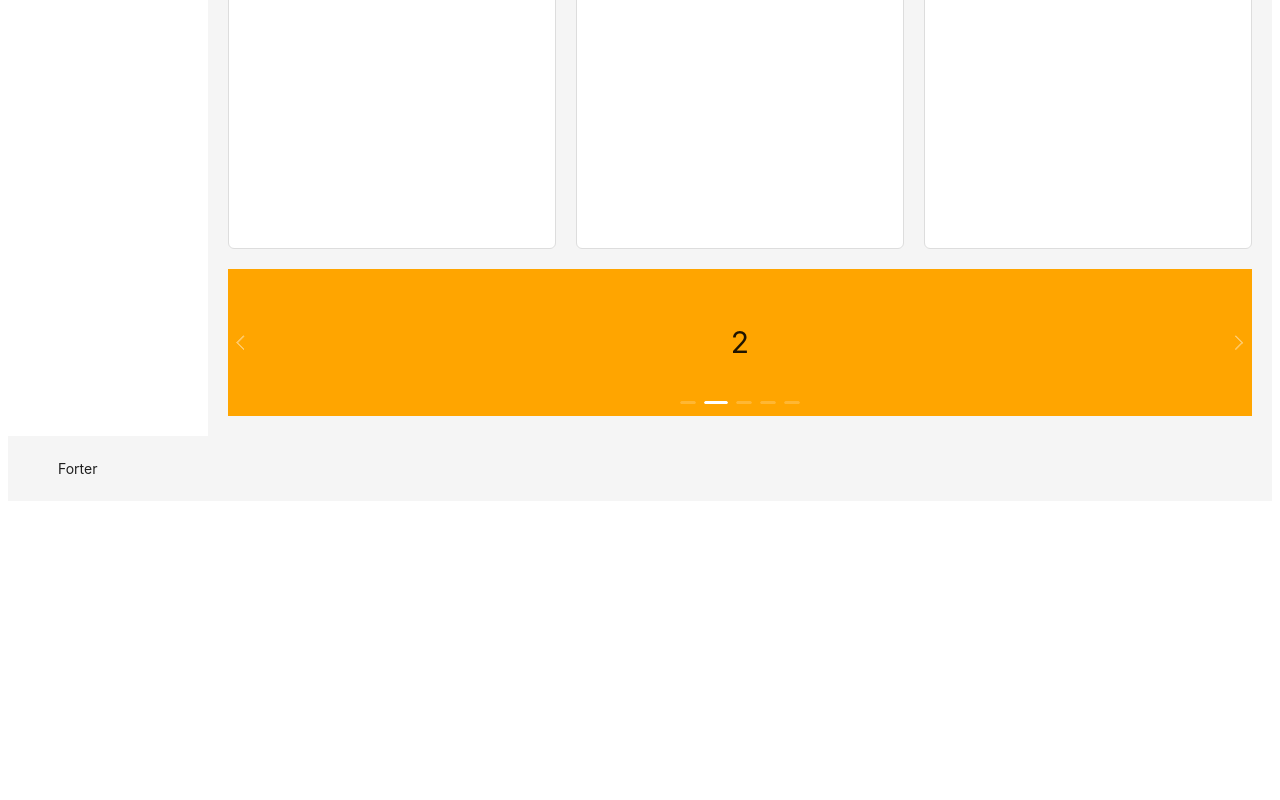
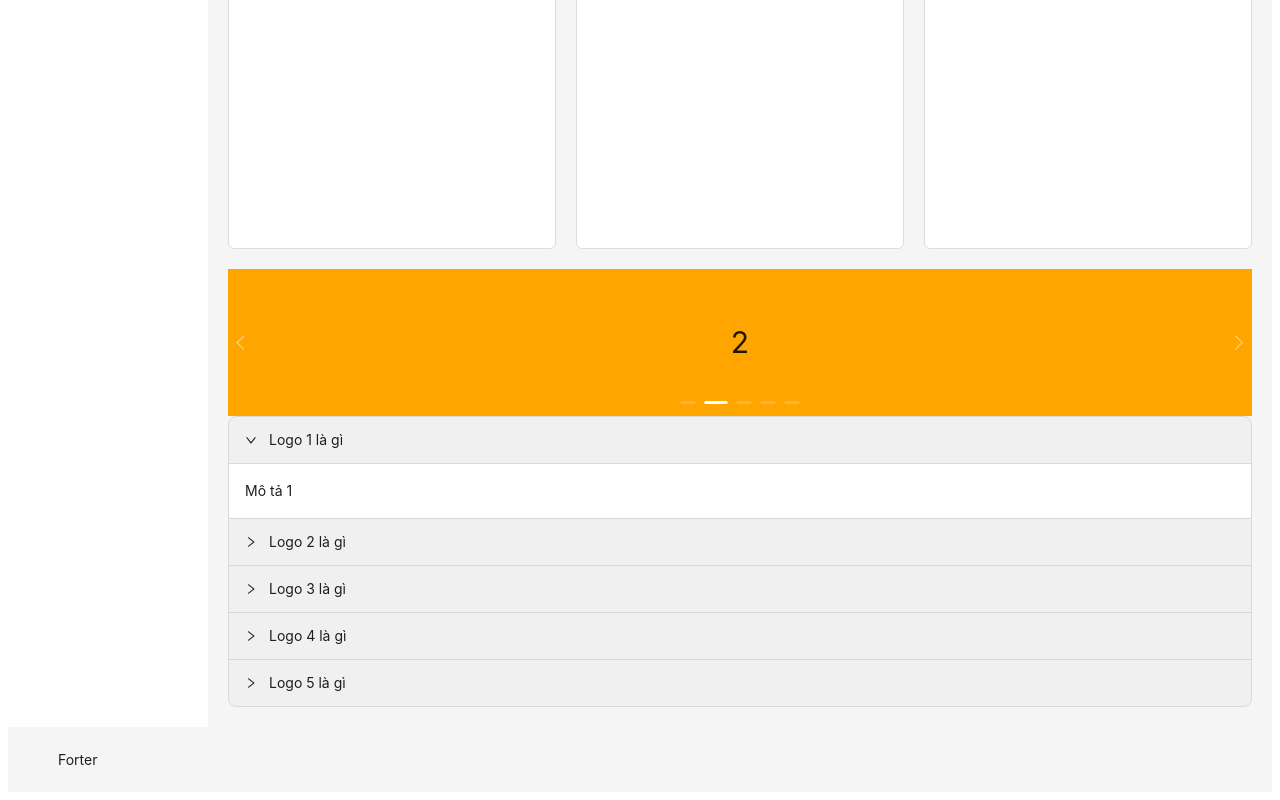
Before and after one commit to TienManh260703/ant-design, a React (Vite) app in the folder ant-design/: page / in a window 1280 px wide. Shown: the part 1181-1981 px from the top of the page. Before the commit the page ends 1690 px from the top, so only its background shows below. Built offline with nearby package versions, Linux system fonts and the light colour scheme.

Commit message:
Componete : Collapse

```diff
--- a/ant-design/src/components/ContentGrid/ContentGrid.jsx
+++ b/ant-design/src/components/ContentGrid/ContentGrid.jsx
@@ -1,8 +1,37 @@
-import { Carousel, Col, Row } from "antd";
+import { Carousel, Col, Row, Collapse } from "antd";
 import CardItem from "../CardItem/CardItem";
 import "./ContentGrid.css";
+
+const { Panel } = Collapse;
 // link giao diện : https://enlink.themenate.net/dashboard/default
 function ContentGird() {
+  const list = [
+    {
+      id: 1,
+      title: "Logo 1 là gì",
+      description: "Mô tả 1",
+    },
+    {
+      id: 2,
+      title: "Logo 2 là gì",
+      description: "Mô tả 2",
+    },
+    {
+      id: 3,
+      title: "Logo 3 là gì",
+      description: "Mô tả 3",
+    },
+    {
+      id: 4,
+      title: "Logo 4 là gì",
+      description: "Mô tả 4",
+    },
+    {
+      id: 5,
+      title: "Logo 5 là gì",
+      description: "Mô tả 5",
+    },
+  ];
   return (
     <>
       <Row gutter={[20, 20]}>
@@ -72,6 +101,14 @@ function ContentGird() {
         <div className="slider-item">4</div>
         <div className="slider-item">5</div>
       </Carousel>
+
+      <Collapse defaultActiveKey={[1]} accordion={true}>
+        {list.map((item) => (
+          <Panel header={item.title} key={item.id}>
+            {item.description}
+          </Panel>
+        ))}
+      </Collapse>
     </>
   );
 }
```
